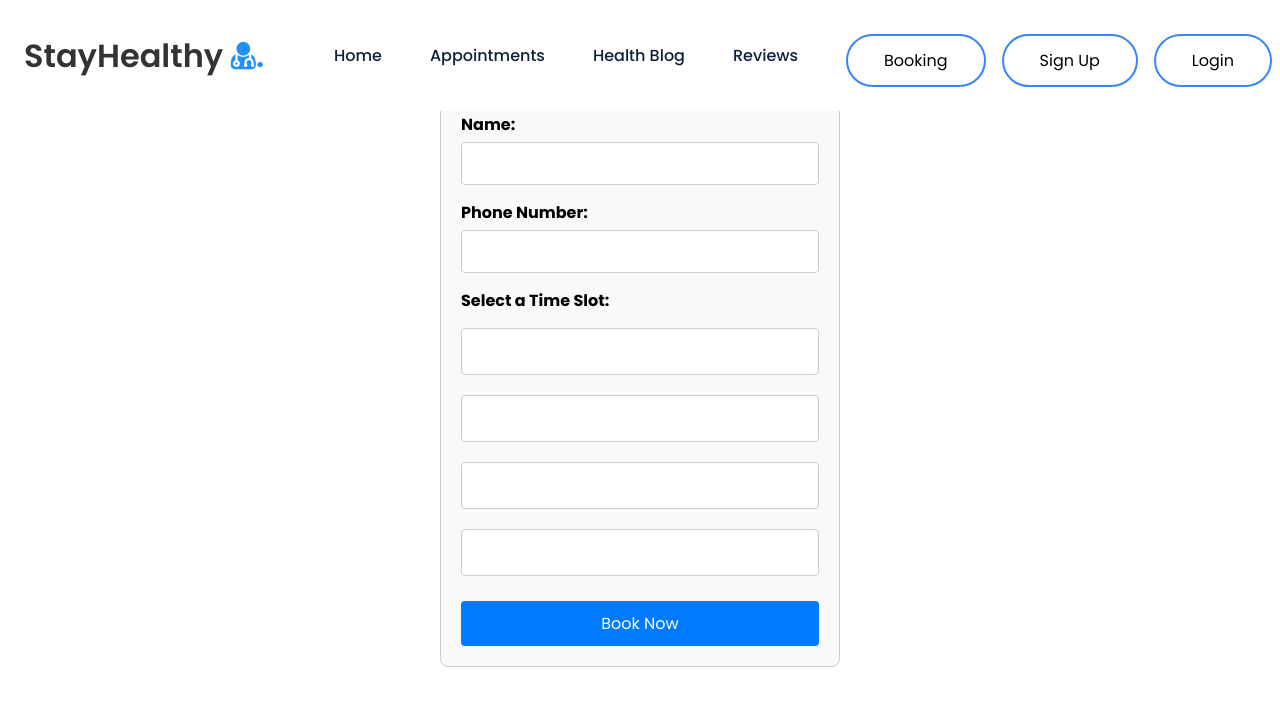
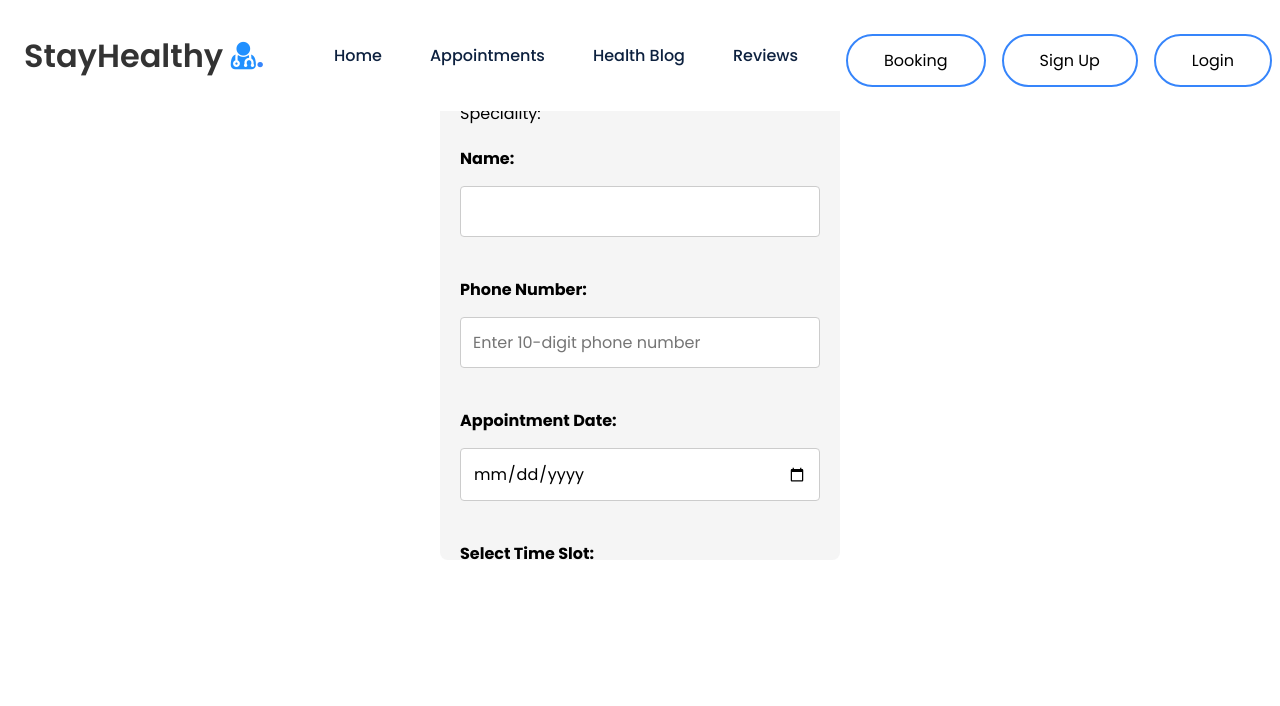
Before and after one commit to Emic21/med_app, a React (Create React App) app: page /AppointmentFormIC in a window 1280 px wide. Shown: the top 706 px of the page. Built offline with nearby package versions, Linux system fonts and the light colour scheme.

Commit message:
added functionalities to the app

```diff
--- a/package.json
+++ b/package.json
@@ -7,6 +7,7 @@
     "@testing-library/jest-dom": "^6.6.3",
     "@testing-library/react": "^16.2.0",
     "@testing-library/user-event": "^13.5.0",
+    "prop-types": "^15.8.1",
     "react": "^19.0.0",
     "react-dom": "^19.0.0",
     "react-router-dom": "^7.4.0",
--- a/src/Components/AppointmentFormIC/AppointmentFormIC.css
+++ b/src/Components/AppointmentFormIC/AppointmentFormIC.css
@@ -1,32 +1,16 @@
 .appointment-form {
-  max-width: 400px;
-  margin: 0 auto;
+    display: flex;
+    flex-direction: column;
+    gap: 20px;
     padding: 20px;
-  border: 1px solid #ccc;
-  border-radius: 8px;
-  background-color: #f9f9f9;
-}
-
-.appointment-form h2 {
-  text-align: center;
-  margin-bottom: 20px;
+    max-height: 70vh; /* Set a maximum height */
+    overflow-y: auto; /* Add scroll if content exceeds height */
   }
 
   .form-group {
-  margin-bottom: 15px;
-}
-
-.form-group label {
-  display: block;
-  margin-bottom: 5px;
-  font-weight: bold;
-}
-
-.form-group input {
-  width: 100%;
-  padding: 8px;
-  border: 1px solid #ccc;
-  border-radius: 4px;
+    display: flex;
+    flex-direction: column;
+    gap: 10px;
   }
 
   .time-slots {
@@ -36,11 +20,15 @@
   }
 
   .time-slot {
-  padding: 10px;
+    padding: 10px 15px;
     border: 1px solid #ccc;
-  border-radius: 4px;
-  background-color: #fff;
+    border-radius: 5px;
+    background-color: #f8f9fa;
     cursor: pointer;
+    text-align: center;
+    font-size: 0.9rem;
+    color: #333;
+    transition: all 0.3s ease;
   }
 
   .time-slot.selected {
@@ -49,28 +37,37 @@
     border-color: #007bff;
   }
 
-.error-message {
-  color: #ff0000;
-  text-align: center;
-  margin-bottom: 10px;
+  .time-slot:hover {
+    background-color: #e9ecef;
+    border-color: #007bff;
   }
 
-.success-message {
-  color: #28a745;
-  text-align: center;
-  margin-bottom: 10px;
+  .no-slots-message {
+    color: #888;
+    font-size: 0.9rem;
+  }
+
+  .submit-button,
+  .cancel-button {
+    padding: 10px 20px;
+    border: none;
+    border-radius: 5px;
+    cursor: pointer;
+    font-size: 1rem;
   }
 
   .submit-button {
-  width: 100%;
-  padding: 10px;
     background-color: #007bff;
     color: #fff;
-  border: none;
-  border-radius: 4px;
-  cursor: pointer;
   }
 
-.submit-button:hover {
-  background-color: #0056b3;
+  .submit-button:disabled {
+    background-color: #cccccc;
+    cursor: not-allowed;
   }
+
+  .cancel-button {
+    background-color: #dc3545;
+    color: #fff;
+    margin-top: 10px;
+  }
--- a/src/Components/AppointmentFormIC/AppointmentFormIC.js
+++ b/src/Components/AppointmentFormIC/AppointmentFormIC.js
@@ -1,37 +1,47 @@
 import React, { useState } from 'react';
-import './AppointmentFormIC.css'; // Import CSS for styling
+import PropTypes from 'prop-types';
+import './AppointmentFormIC.css';
 
-const AppointmentFormIC = ({ doctorName, doctorSpeciality, onSubmit }) => {
+const AppointmentFormIC = ({
+  doctorName,
+  doctorSpeciality,
+  onSubmit,
+  onCancel,
+  availableSlots = [], // Default to an empty array
+}) => {
   const [name, setName] = useState('');
   const [phoneNumber, setPhoneNumber] = useState('');
-  const [selectedSlot, setSelectedSlot] = useState(null);
+  const [selectedSlot, setSelectedSlot] = useState('');
+  const [selectedDate, setSelectedDate] = useState('');
   const [error, setError] = useState('');
   const [successMessage, setSuccessMessage] = useState('');
 
-  const handleSlotSelection = (slot) => {
-    setSelectedSlot(slot);
-  };
+  // Debug: Log availableSlots to verify it's being passed correctly
+  console.log('Available Slots:', availableSlots);
 
+  // Handle form submission
   const handleFormSubmit = (e) => {
     e.preventDefault();
 
     // Basic validation
-    if (!name || !phoneNumber || !selectedSlot) {
-      setError('Please fill out all fields and select a time slot.');
+    if (!name || !phoneNumber || !selectedSlot || !selectedDate) {
+      setError('Please fill out all fields and select a date and time slot.');
       return;
     }
 
-    // Additional phone number validation
+    // Phone number validation
     if (!/^\d{10}$/.test(phoneNumber)) {
       setError('Please enter a valid 10-digit phone number.');
       return;
     }
 
+    // Clear errors and submit the form data
     setError('');
-    onSubmit({ name, phoneNumber, selectedSlot });
+    onSubmit({ name, phoneNumber, slot: selectedSlot, date: selectedDate });
     setName('');
     setPhoneNumber('');
-    setSelectedSlot(null);
+    setSelectedSlot('');
+    setSelectedDate('');
     setSuccessMessage('Appointment booked successfully!');
   };
 
@@ -40,6 +50,7 @@ const AppointmentFormIC = ({ doctorName, doctorSpeciality, onSubmit }) => {
       <h2>Book Appointment with {doctorName}</h2>
       <p>Speciality: {doctorSpeciality}</p>
 
+      {/* Name Input */}
       <div className="form-group">
         <label htmlFor="name">Name:</label>
         <input
@@ -52,6 +63,7 @@ const AppointmentFormIC = ({ doctorName, doctorSpeciality, onSubmit }) => {
         />
       </div>
 
+      {/* Phone Number Input */}
       <div className="form-group">
         <label htmlFor="phoneNumber">Phone Number:</label>
         <input
@@ -60,35 +72,77 @@ const AppointmentFormIC = ({ doctorName, doctorSpeciality, onSubmit }) => {
           value={phoneNumber}
           onChange={(e) => setPhoneNumber(e.target.value)}
           required
+          placeholder="Enter 10-digit phone number"
           aria-label="Enter your phone number"
         />
       </div>
 
+      {/* Date Input */}
       <div className="form-group">
-        <label>Select a Time Slot:</label>
-        <div className="time-slots">
-          {['10:00 AM', '11:00 AM', '12:00 PM', '1:00 PM'].map((slot) => (
-            <button
-              type="button"
-              key={slot}
-              className={`time-slot ${selectedSlot === slot ? 'selected' : ''}`}
-              onClick={() => handleSlotSelection(slot)}
-              aria-label={`Select ${slot}`}
-            >
-              {slot}
-            </button>
-          ))}
-        </div>
+        <label htmlFor="date">Appointment Date:</label>
+        <input
+          type="date"
+          id="date"
+          value={selectedDate}
+          onChange={(e) => setSelectedDate(e.target.value)}
+          required
+          aria-label="Select appointment date"
+        />
       </div>
 
+      {/* Time Slot Selection */}
+      <div className="form-group">
+        <label htmlFor="slot">Select Time Slot:</label>
+        <select
+          id="slot"
+          value={selectedSlot}
+          onChange={(e) => setSelectedSlot(e.target.value)}
+          required
+        >
+          <option value="">Select a slot</option>
+          {availableSlots.length > 0 ? (
+            availableSlots.map((slot, index) => (
+              <option key={index} value={slot}>
+                {slot}
+              </option>
+            ))
+          ) : (
+            <option value="" disabled>
+              No slots available
+            </option>
+          )}
+        </select>
+      </div>
+
+      {/* Error Message */}
       {error && <p className="error-message">{error}</p>}
+
+      {/* Success Message */}
       {successMessage && <p className="success-message">{successMessage}</p>}
 
+      {/* Submit Button */}
       <button type="submit" className="submit-button">
         Book Now
+      </button>
+
+      {/* Cancel Button */}
+      <button type="button" onClick={onCancel} className="cancel-button">
+        Cancel
       </button>
     </form>
   );
 };
 
+AppointmentFormIC.propTypes = {
+  doctorName: PropTypes.string.isRequired,
+  doctorSpeciality: PropTypes.string.isRequired,
+  onSubmit: PropTypes.func.isRequired,
+  onCancel: PropTypes.func.isRequired,
+  availableSlots: PropTypes.arrayOf(PropTypes.string),
+};
+
+AppointmentFormIC.defaultProps = {
+  availableSlots: [], // Default to an empty array
+};
+
 export default AppointmentFormIC;
--- a/src/Components/DoctorCardIC/DoctorCardIC.css
+++ b/src/Components/DoctorCardIC/DoctorCardIC.css
@@ -4,12 +4,13 @@
   max-width: 300px;
   border: 1px solid #ccc;
   border-radius: 8px;
-  overflow: hidden;
+  overflow-y: auto;
   display: inline-block;
   margin: 10px;
   box-shadow: 0 2px 4px rgba(0, 0, 0, 0.1);
   margin-bottom: 20px;
   background-color: #fff;
+  max-height: fit-content;
 }
 
 /* Cancel Appointment Button */
--- a/src/Components/DoctorCardIC/DoctorCardIC.js
+++ b/src/Components/DoctorCardIC/DoctorCardIC.js
@@ -31,6 +31,7 @@ const DoctorCardIC = ({ name, speciality, experience, ratings, profilePic }) =>
   const handleCancel = (appointmentId) => {
     const updatedAppointments = appointments.filter((appointment) => appointment.id !== appointmentId);
     setAppointments(updatedAppointments);
+    alert('Appointment canceled successfully!');
   };
 
   const handleFormSubmit = (appointmentData) => {
@@ -39,7 +40,8 @@ const DoctorCardIC = ({ name, speciality, experience, ratings, profilePic }) =>
       ...appointmentData,
     };
     setAppointments([...appointments, newAppointment]);
-    setShowModal(false);
+    alert('Appointment booked successfully!');
+    // Do not close the modal here
   };
 
   const handleCancelAppointment = () => {
@@ -108,6 +110,8 @@ const DoctorCardIC = ({ name, speciality, experience, ratings, profilePic }) =>
                     <div className="bookedInfo" key={appointment.id}>
                       <p>Name: {appointment.name}</p>
                       <p>Phone Number: {appointment.phoneNumber}</p>
+                      <p>Date: {appointment.date}</p>
+                      <p>Time Slot: {appointment.slot}</p>
                       <button
                         className="cancel-btn"
                         onClick={() => handleCancel(appointment.id)}
@@ -124,6 +128,7 @@ const DoctorCardIC = ({ name, speciality, experience, ratings, profilePic }) =>
                   doctorSpeciality={speciality}
                   onSubmit={handleFormSubmit}
                   onCancel={handleCancelAppointment}
+                  availableSlots={['10:00 AM', '11:00 AM', '12:00 PM', '1:00 PM']}
                 />
               )}
             </div>
--- a/src/Components/FindDoctorSearchIC/FindDoctorSearchIC.js
+++ b/src/Components/FindDoctorSearchIC/FindDoctorSearchIC.js
@@ -1,6 +1,5 @@
 import React, { useState } from 'react';
 import './FindDoctorSearchIC.css';
-import { useNavigate } from 'react-router-dom';
 
 const initSpeciality = [
   'Dentist',
@@ -12,16 +11,16 @@ const initSpeciality = [
   'Ayurveda',
 ];
 
-const FindDoctorSearchIC = () => {
+const FindDoctorSearchIC = ({ onSearch, onSpecialtySelect }) => {
   const [doctorResultHidden, setDoctorResultHidden] = useState(true);
   const [searchDoctor, setSearchDoctor] = useState('');
   const [specialities, setSpecialities] = useState(initSpeciality);
-  const navigate = useNavigate();
 
   const handleDoctorSelect = (speciality) => {
     setSearchDoctor(speciality);
     setDoctorResultHidden(true);
-    navigate(`/instant-consultation?speciality=${speciality}`);
+    onSearch(speciality); // Pass the search query to the parent component
+    onSpecialtySelect(speciality); // Pass the selected specialty to the parent component
   };
 
   const handleSearchChange = (e) => {
@@ -33,6 +32,9 @@ const FindDoctorSearchIC = () => {
       speciality.toLowerCase().includes(query.toLowerCase())
     );
     setSpecialities(filteredSpecialities);
+
+    // Pass the search query to the parent component
+    onSearch(query);
   };
 
   const handleKeyDown = (e, speciality) => {
```
Also changed, not shown: src/Components/InstantConsultation/InstantConsultation.js (+32 -34 lines), src/Components/InstantConsultation/InstantConsultation.css (line endings or trailing spaces), 2 other files (tests, documents, lock files or other folders). Lines whose indentation alone changed are shown as unchanged.
